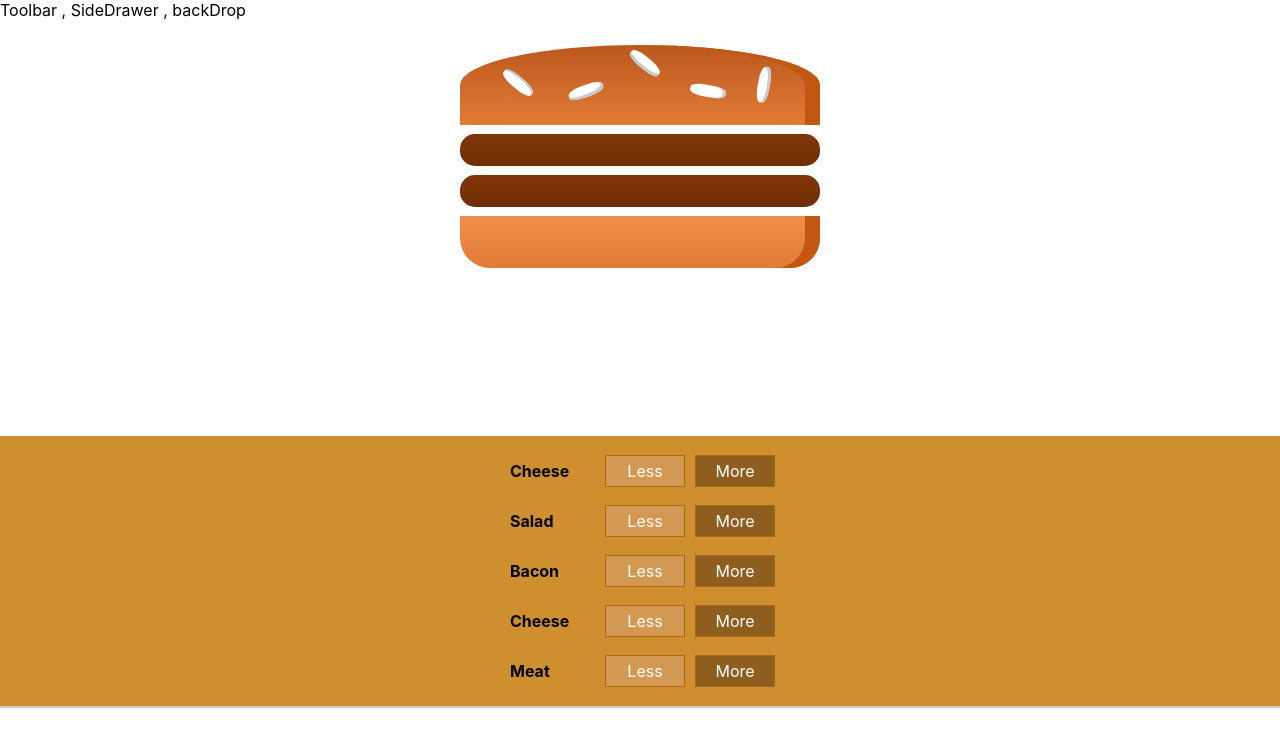
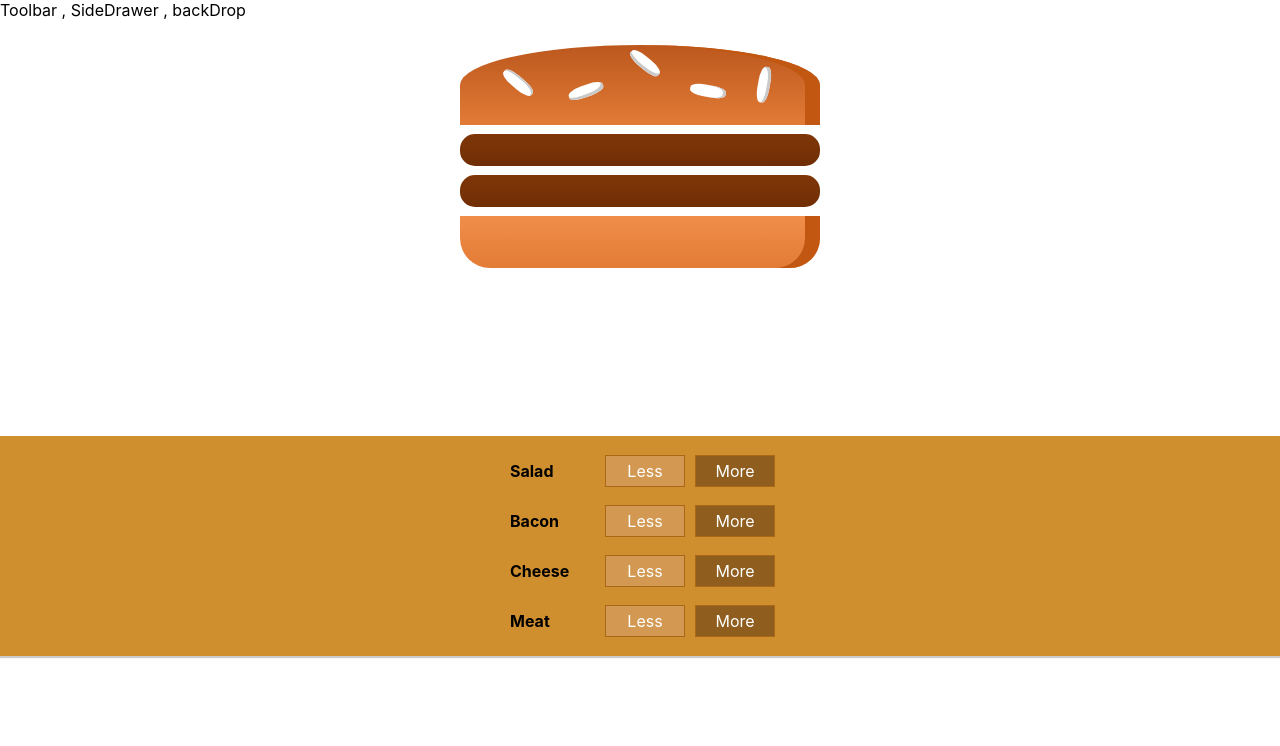
Before and after one commit to pramodkharade/reactbuggerapp, a React (Create React App) app: page / in a window 1280 px wide. Shown: the top 746 px of the page. Built offline with nearby package versions, Linux system fonts and the light colour scheme.

Commit message:
add ingredient to burger

```diff
--- a/src/components/Burger/BuildControls/BuildControl/BuildControl.js
+++ b/src/components/Burger/BuildControls/BuildControl/BuildControl.js
@@ -4,7 +4,7 @@
   <div className={Classes.BuildControl}>
         <div className={Classes.Label}>{props.label}</div>
         <button className={Classes.Less}>Less</button>
-        <button className={Classes.More}>More</button>
+        <button className={Classes.More} onClick={props.added}>More</button>
     </div>
 );
 
--- a/src/components/Burger/BuildControls/BuildControls.js
+++ b/src/components/Burger/BuildControls/BuildControls.js
@@ -2,10 +2,6 @@
 import Classes from './BuildControls.module.css'
 import BuildControl from './BuildControl/BuildControl';
 const controls = [
-  {
-    label: 'Cheese',
-    type: 'cheese'
-  },
   {
     label: 'Salad',
     type: 'salad'
@@ -26,7 +22,10 @@
 const BuildControls = (props) => (
   <div className={Classes.BuildControls}>
         {controls.map(ctrl => (
-    <BuildControl key={ctrl.label} label={ctrl.label}/>
+    <BuildControl
+    key={ctrl.label}
+    label={ctrl.label}
+    added={() => props.ingredientAdded(ctrl.type)}/>
   ))}
     </div>
 );
--- a/src/components/Burger/Burgeringredient/Burgeringredient.js
+++ b/src/components/Burger/Burgeringredient/Burgeringredient.js
@@ -22,7 +22,7 @@
         console.log('Calling Ingredient Meat', this.props.Type);
         ingredient = <div className={Classes.Meat}></div>;
         break;
-      case( 'Cheese'):
+      case( 'cheese'):
         console.log('Calling Ingredient cheese', this.props.Type);
         ingredient = <div className={Classes.Cheese}></div>;
         break;
--- a/src/containers/BurgerBuilder/BurgerBuilder.js
+++ b/src/containers/BurgerBuilder/BurgerBuilder.js
@@ -2,6 +2,13 @@
 import Auxiliary from '../../hoc/Auxiliary';
 import Burger from '../../components/Burger/Burger';
 import BuildControls from '../../components/Burger/BuildControls/BuildControls';
+
+const INGREDIENT_PRICE = {
+  salad: 0.5,
+  cheese: 0.5,
+  meat: 1.3,
+  bacon: 0.4
+};
 class BurgerBuilder extends Component {
   // constructor(props){
   //   super(props);
@@ -13,13 +20,31 @@
       cheese: 0,
       bacon: 0,
       meat: 2
-    }
+    },
+    totalPrice: 4
+  };
+  addIngredientHandler = (type) => {
+    const oldCount = this.state.ingredients[type];
+    const updatedCount = oldCount + 1;
+    const updatedIngredients = {
+      ...this.state.ingredients
+    };
+    updatedIngredients[type] = updatedCount;
+    const priceAddition = INGREDIENT_PRICE[type];
+    const oldPrice = this.state.totalPrice;
+    const newPrice = oldPrice + priceAddition;
+    this.setState({
+      totalPrice: newPrice,
+      ingredients: updatedIngredients
+    });
+  };
+  removeIngredientHandler = (type) => {
   };
   render() {
     return (
       <Auxiliary>
             <Burger ingredients = {this.state.ingredients}/>
-            <BuildControls/>
+            <BuildControls ingredientAdded={this.addIngredientHandler}/>
         </Auxiliary>
       );
   }
```
